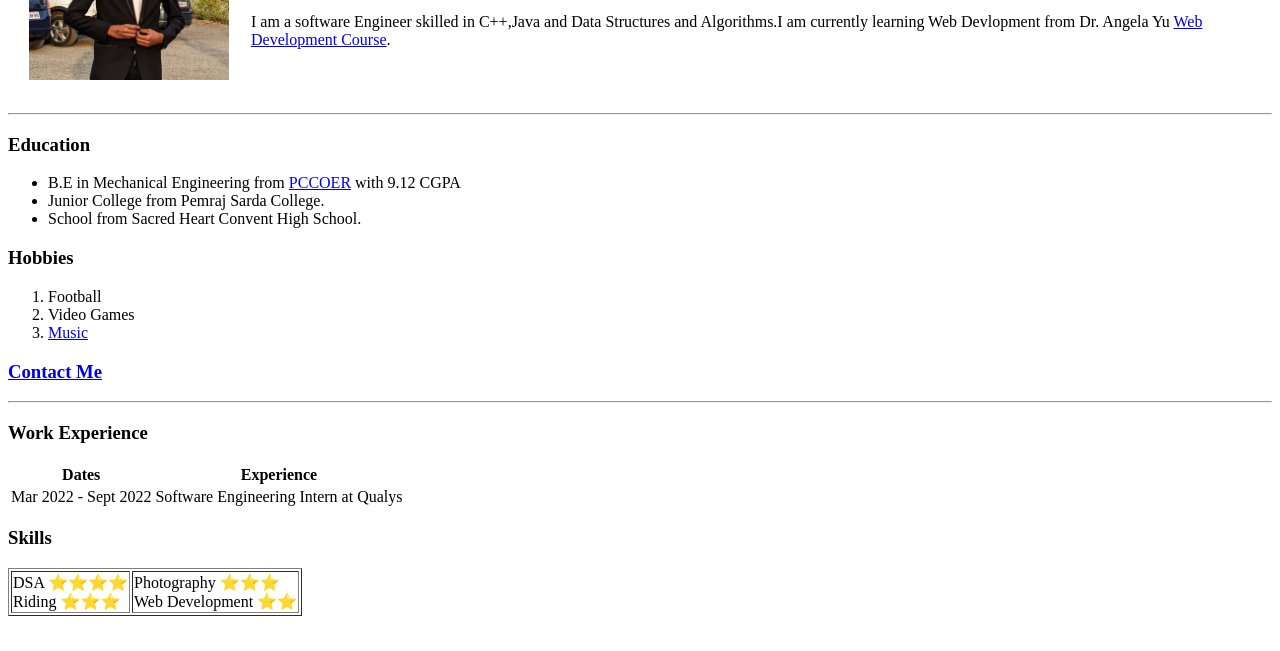
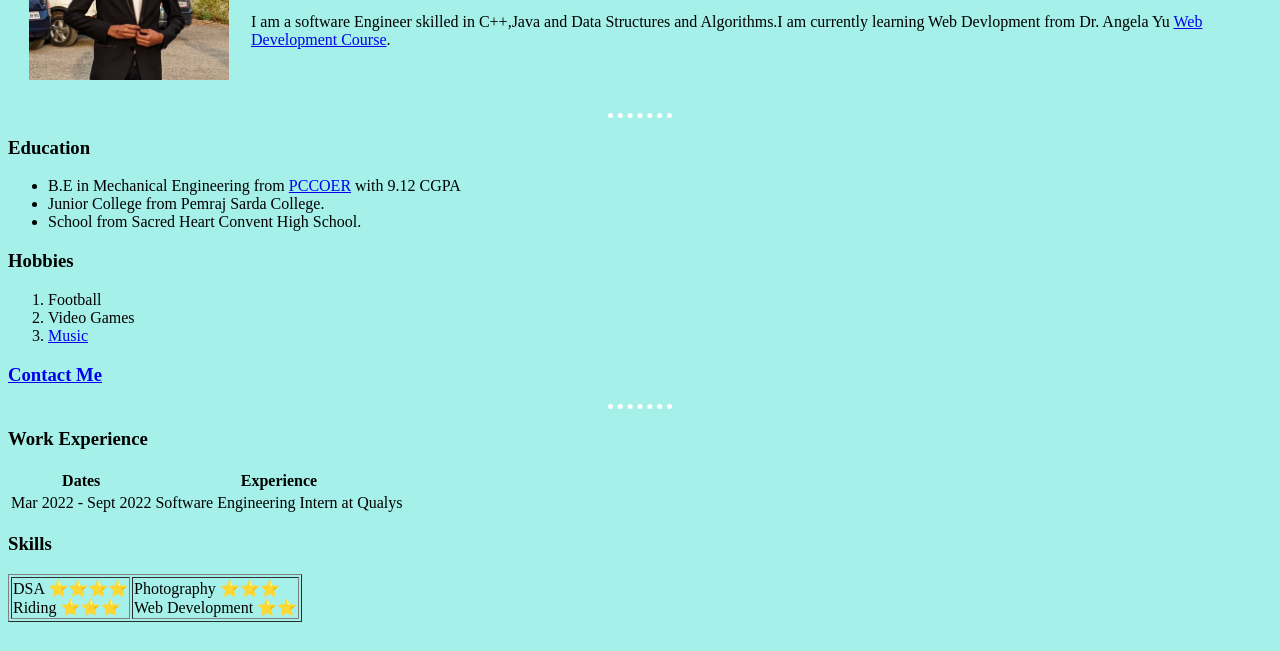
Before and after one commit to HelLFire1605/PersonalCV, a plain HTML site: page index.html in a window 1280 px wide. Shown: the part 149-800 px from the top of the page. Drawn offline with Linux system fonts and the light colour scheme.

Commit message:
added thoda sa CSS

```diff
--- a/index.html
+++ b/index.html
@@ -3,6 +3,20 @@
     <head>
         <meta charset="UTF-8">
         <title>Prathamesh's Personal Website</title>
+
+        <style>
+            body{
+                background-color:#A5F1E9;
+            }
+            hr{
+                background-color: #A5F1E9;
+                border-color: white;
+                border-style: dotted none none;
+                border-width: 5px;
+                width: 5%;
+
+            }
+        </style>
     </head>
     <body>
         <table cellspacing ="20">
```
